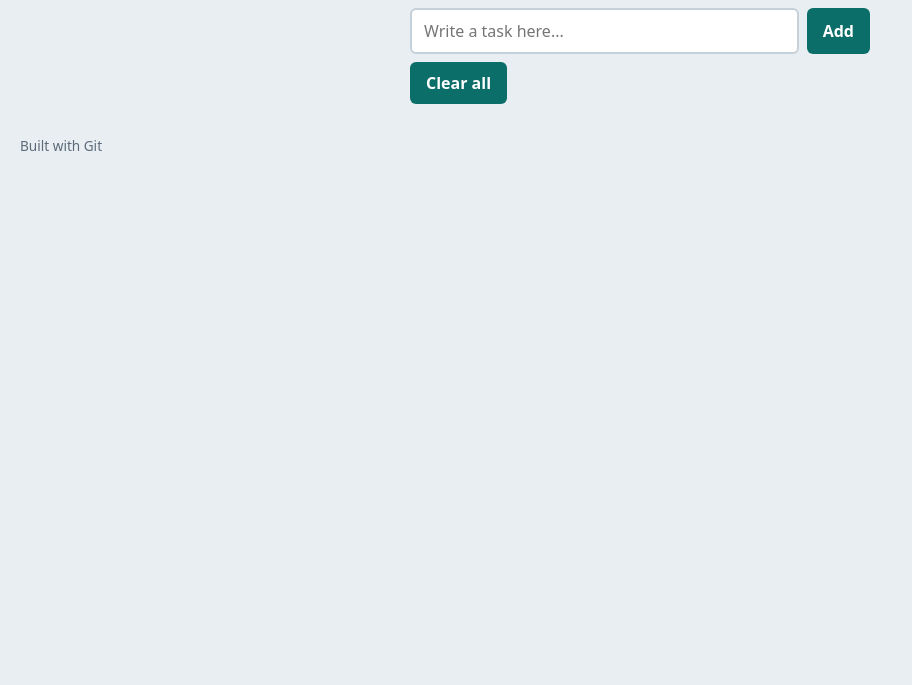
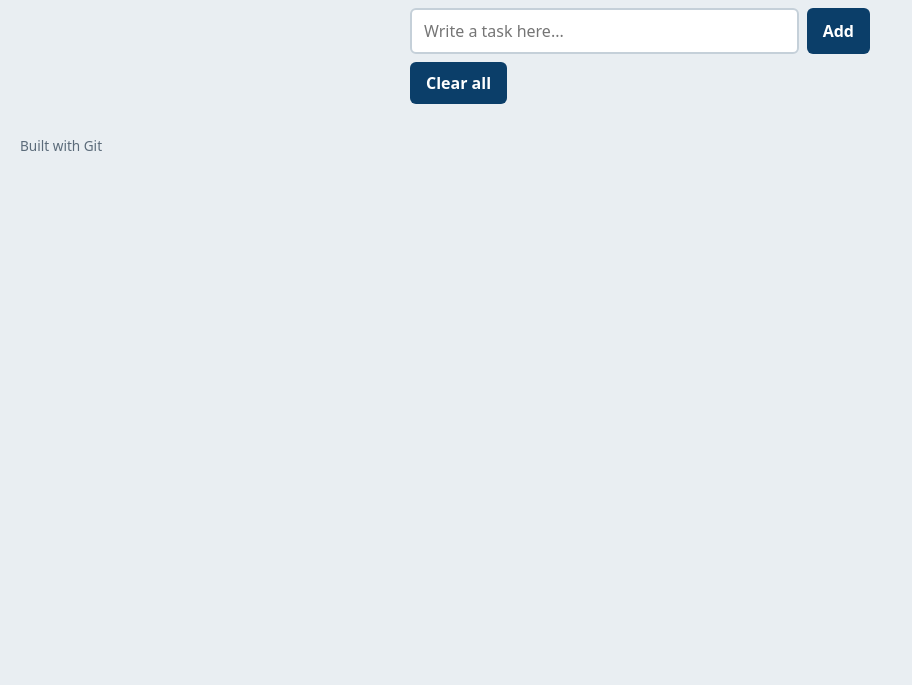
Before and after one commit to Abdullah-Ismael/Git_Parctise, a plain HTML site: page index.html in a window 1280 px wide. Shown: the part 115-800 px from the top of the page, without its empty margins (0-912 px from the left). Drawn offline with Linux system fonts and the light colour scheme.

Commit message:
changing accent color

```diff
--- a/style.css
+++ b/style.css
@@ -2,7 +2,7 @@
   --bg: #e9eef2;
   --ink: #17212b;
   --line: #c5d0d9;
-  --accent: #0b6e69;
+  --accent: #0b3e69;
 }
 
 * { box-sizing: border-box; }
```
